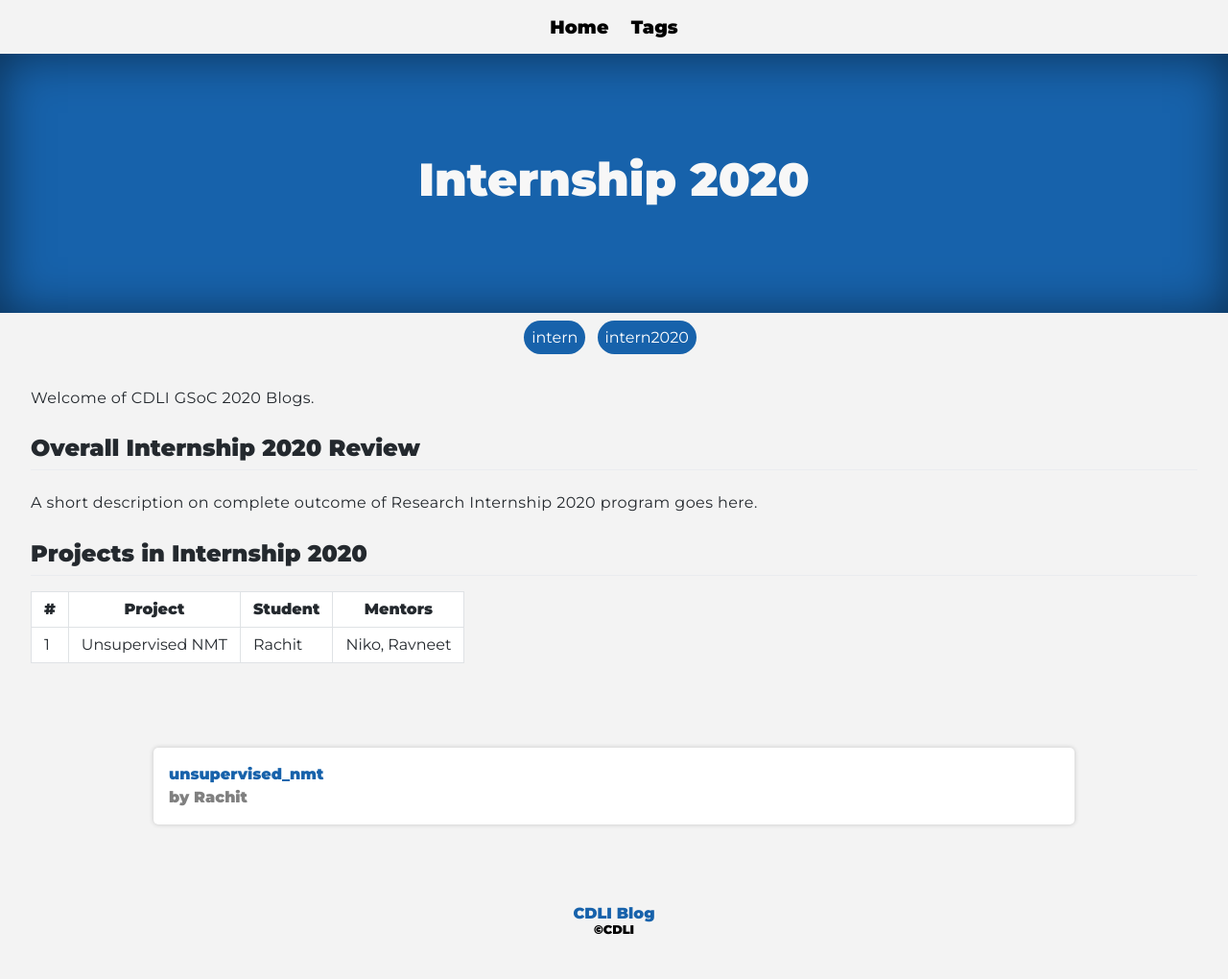
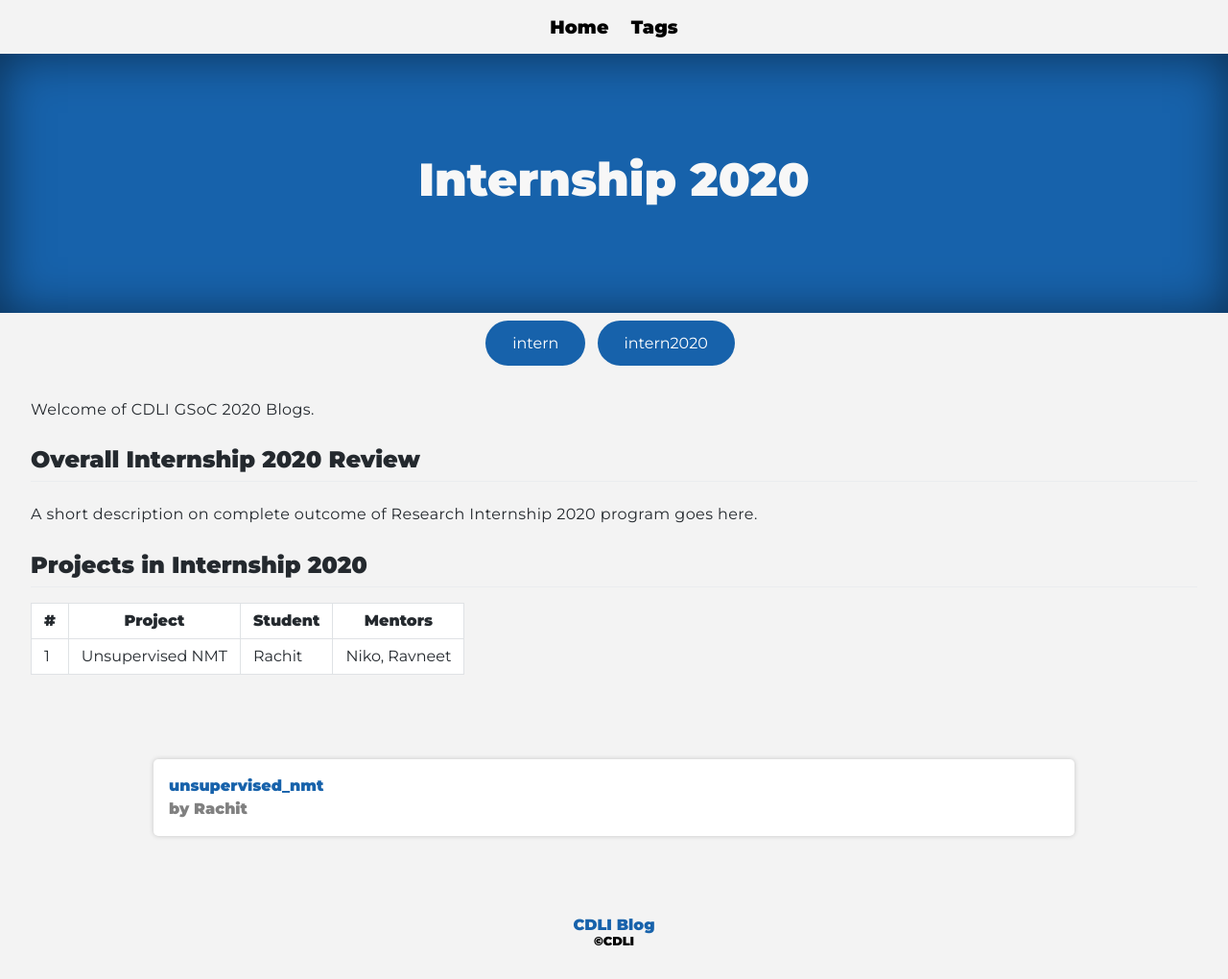
Before and after one commit to cdli-gh/blog, a Jekyll site: the page built from _blog/intern20/index.md, in a window 1280 px wide. Shown: the whole page at 96% size. Built offline with Jekyll 4.4.1, drawn with Linux system fonts in a browser that asks for light colours; Markdown is read by kramdown in place of the engine named in the settings.

Commit message:
btn class added to to tags on pages to havea better look

```diff
--- a/_layouts/page.html
+++ b/_layouts/page.html
@@ -16,7 +16,7 @@
 
   <div style="text-align: center; font-family: 'Montserrat', sans-serif;font-size: 1rem;">
     {% for i in page.tags %}
-      <div class="rcorner">
+      <div class="btn rcorner">
         {{i}}
       </div>
     {% endfor %}
```
